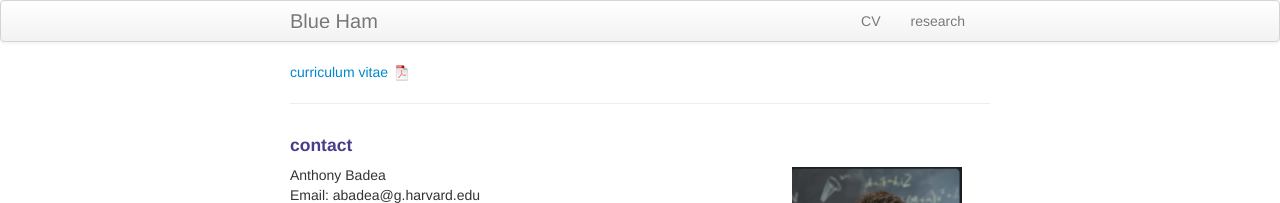
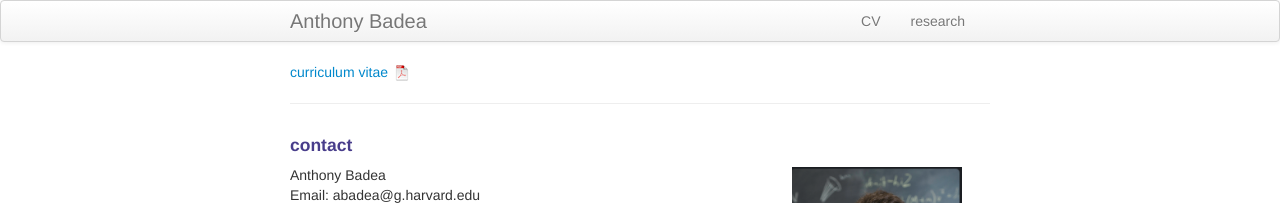
Before and after one commit to badeaa3/badeaa3.github.io, a Jekyll site: the page built from index.md, in a window 1280 px wide. Shown: the top 203 px of the page. Built offline with Jekyll 4.4.1, drawn with Linux system fonts in a browser that asks for light colours.

Commit message:
Update title

```diff
--- a/_config.yml
+++ b/_config.yml
@@ -8,7 +8,7 @@ highlighter: rouge
 # Themes are encouraged to use these universal variables
 # so be sure to set them if your theme uses them.
 #
-title : Blue Ham
+title : Anthony Badea
 author :
   name : Marisa Carlos
   email : mbc96@cornell.edu
```
